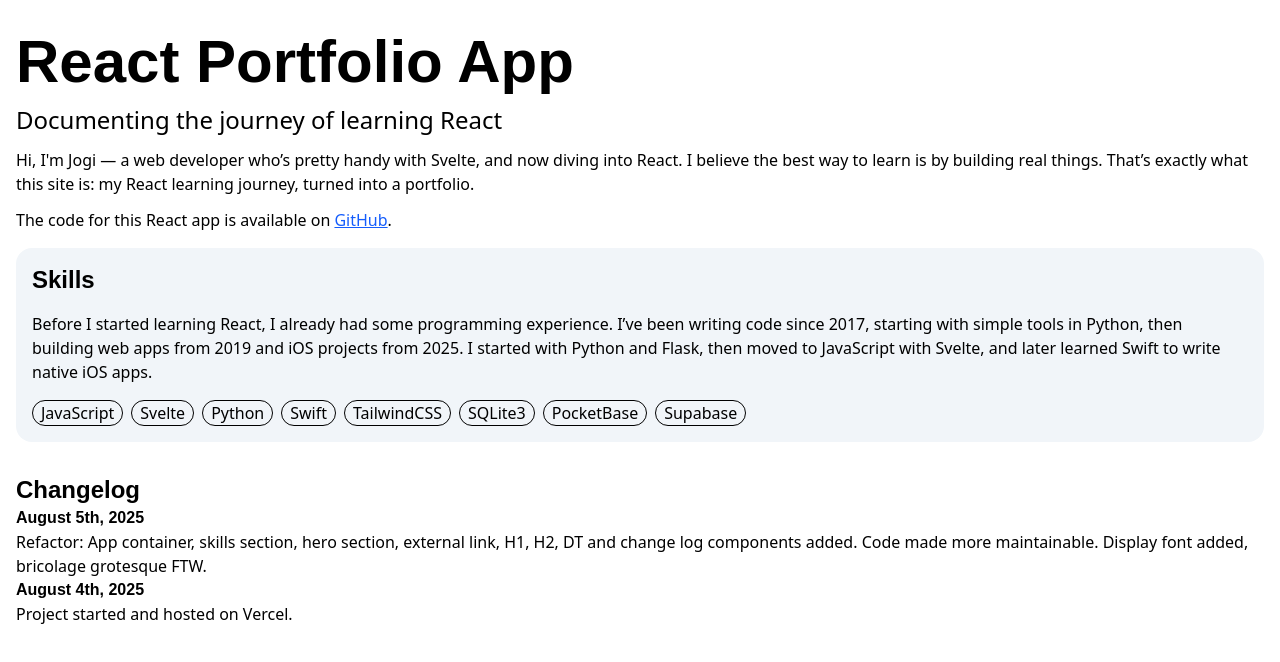
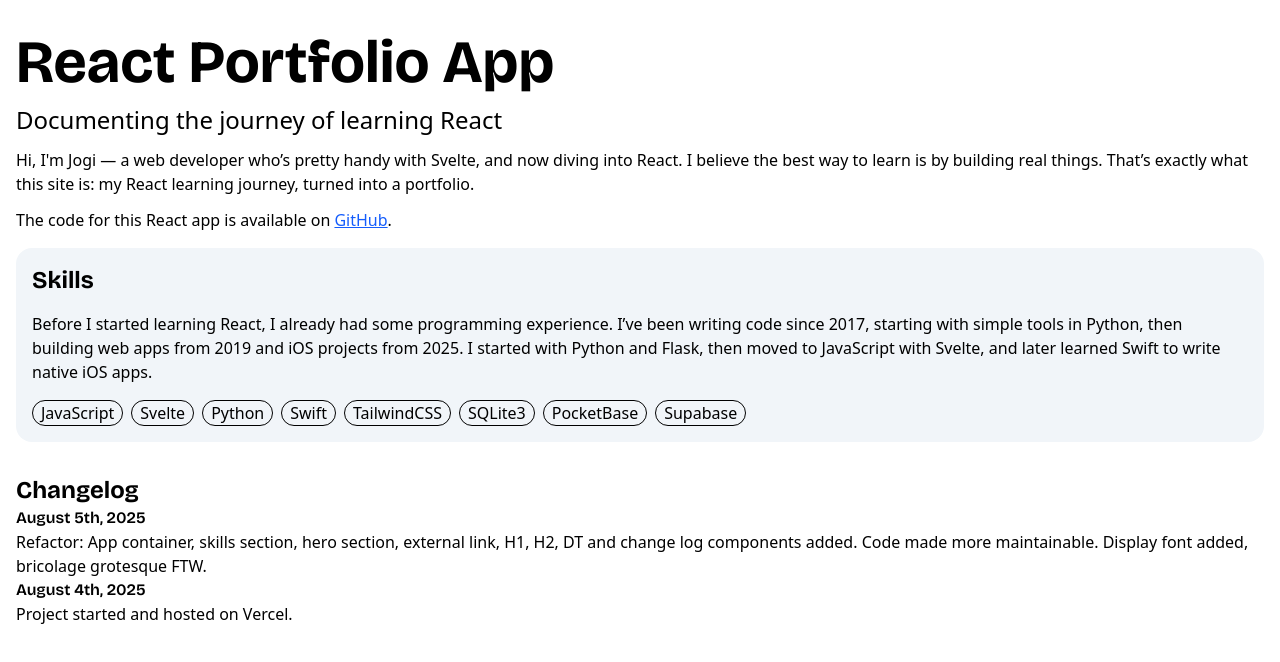
Before and after one commit to realJogicodes/portfolio-app, a React (Vite) app: page / in a window 1280 px wide. Shown: the top 662 px of the page. Built offline with nearby package versions, Linux system fonts and the light colour scheme.

Commit message:
css import bug fix

```diff
--- a/src/index.css
+++ b/src/index.css
@@ -1,6 +1,5 @@
+@import url('https://fonts.googleapis.com/css2?family=Bricolage+Grotesque:opsz,wght@12..96,200..800&family=Inter:ital,opsz,wght@0,14..32,100..900;1,14..32,100..900&display=swap');
 @import 'tailwindcss';
-
-@import url('https://fonts.googleapis.com/css2?family=Bricolage+Grotesque:opsz,wght@12..96,200..800&family=Inter:ital,opsz,wght@0,14..32,100..900;1,14..32,100..900&display=swap');
 
 @theme {
 	--font-display: 'Bricolage Grotesque', sans-serif;
```
